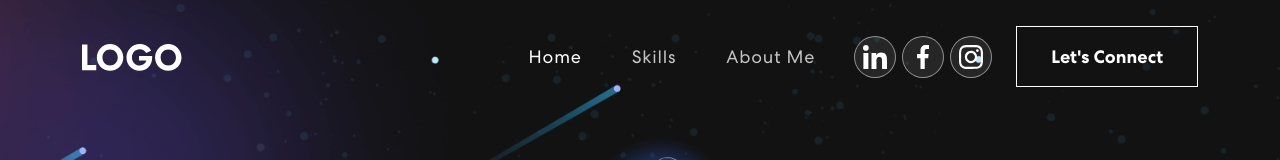
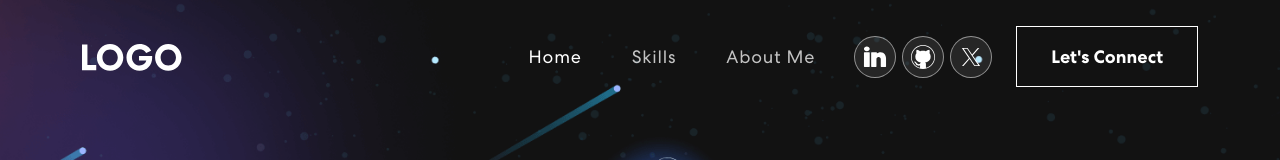
Before and after one commit to Sandiego17/my-react-portfolio, a React (Create React App) app: page / in a window 1280 px wide. Shown: the top 160 px of the page. Built offline with nearby package versions, Linux system fonts and the light colour scheme.

Commit message:
feat: socials links in navbar and footer activated

```diff
--- a/src/components/Footer.js
+++ b/src/components/Footer.js
@@ -1,9 +1,9 @@
 import { Container, Row, Col } from "react-bootstrap";
 import { MailchimpForm } from "./MailchimpForm";
 import logo from "../assets/svgs/logo.svg";
-import navIcon1 from "../assets/svgs/nav-icon1.svg";
-import navIcon2 from "../assets/svgs/nav-icon2.svg";
-import navIcon3 from "../assets/svgs/nav-icon3.svg";
+import navIcon1 from '../assets/svgs/linkedin.svg';
+import navIcon2 from '../assets/svgs/github.svg';
+import navIcon3 from '../assets/svgs/twitter.svg';
 
 export const Footer = () => {
   return (
@@ -16,9 +16,9 @@ export const Footer = () => {
           </Col>
           <Col size={12} sm={6} className="text-center text-sm-end">
             <div className="social-icon">
-              <a href="#"><img src={navIcon1} alt="social" /></a>
-              <a href="#"><img src={navIcon2} alt="social" /></a>
-              <a href="#"><img src={navIcon3} alt="social" /></a>
+            <a href="https://www.linkedin.com/in/henry-uzor-gmnse/"><img src={navIcon1} alt="linkedIn" /></a>
+              <a href="https://github.com/Sandiego17"><img src={navIcon2} alt="github" /></a>
+              <a href="https://twitter.com/sandiego1611"><img src={navIcon3} alt="x" /></a>
             </div>
             <p>Copyright 2022. All Rights Reserved</p>
           </Col>
--- a/src/components/NavBar.js
+++ b/src/components/NavBar.js
@@ -1,9 +1,9 @@
 import { useState, useEffect } from "react";
 import { Navbar, Container, Nav } from "react-bootstrap";
 import logo from '../assets/svgs/logo.svg';
-import navIcon1 from '../assets/svgs/nav-icon1.svg';
-import navIcon2 from '../assets/svgs/nav-icon2.svg';
-import navIcon3 from '../assets/svgs/nav-icon3.svg';
+import navIcon1 from '../assets/svgs/linkedin.svg';
+import navIcon2 from '../assets/svgs/github.svg';
+import navIcon3 from '../assets/svgs/twitter.svg';
 import { HashLink } from 'react-router-hash-link';
 import { BrowserRouter as Router } from "react-router-dom";
 
@@ -47,9 +47,9 @@ export const NavBar = () => {
           </Nav>
           <span className="navbar-text">
             <div className="social-icon">
-              <a href="#"><img src={navIcon1} alt="social" /></a>
-              <a href="#"><img src={navIcon2} alt="social" /></a>
-              <a href="#"><img src={navIcon3} alt="social" /></a>
+              <a href="https://www.linkedin.com/in/henry-uzor-gmnse/"><img src={navIcon1} alt="linkedIn" /></a>
+              <a href="https://github.com/Sandiego17"><img src={navIcon2} alt="github" /></a>
+              <a href="https://twitter.com/sandiego1611"><img src={navIcon3} alt="x" /></a>
             </div>
             <HashLink to='#connect'>
               <button className="vvd"><span>Let's Connect</span></button>
```
